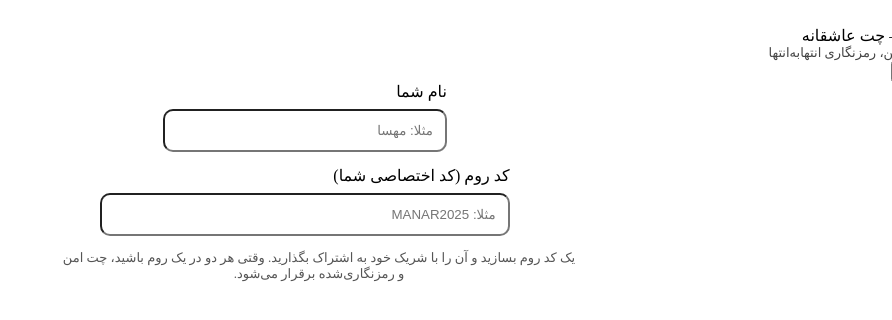
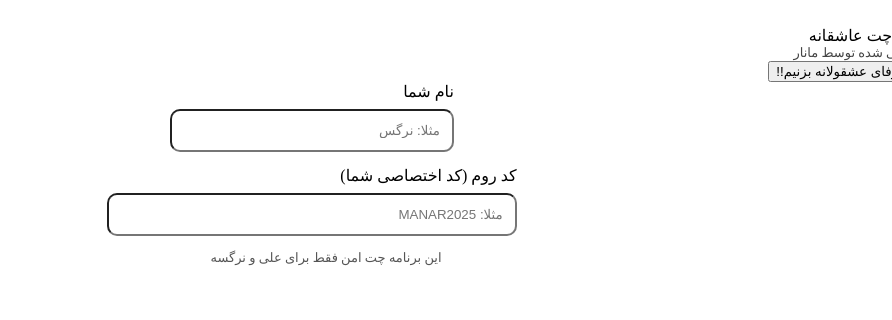
Before and after one commit to amozeshoparvaresheIT/manar-chat, a React (Vite) app in the folder frontend/: page / in a window 1280 px wide. Shown: the top 320 px of the page, without its empty margins (388-1280 px from the left). Built offline with nearby package versions, Linux system fonts and the light colour scheme; the HTML template or start-up script is replaced by a standard one.

Commit message:
change1. v2

```diff
--- a/frontend/src/App.jsx
+++ b/frontend/src/App.jsx
@@ -13,10 +13,10 @@ export default function App(){
         <div className="logoCircle">M</div>
         <div style={{flex:1}}>
           <div className="title">Manar — چت عاشقانه</div>
-          <div style={{fontSize:13,color:'#444'}}>دو نفره، امن، رمزنگاری انتها‌به‌انتها</div>
+          <div style={{fontSize:13,color:'#444'}}>برنامه نویسی شده توسط مانار</div>
         </div>
         <div style={{display:'flex',gap:8}}>
-          <button className="btn" onClick={()=>{ if(room && name) setStarted(true) }}>وارد شو</button>
+          <button className="btn" onClick={()=>{ if(room && name) setStarted(true) }}>بیا بریم حرفای عشقولانه بزنیم!!</button>
         </div>
       </div>
 
@@ -25,14 +25,14 @@ export default function App(){
           <div style={{display:'flex',flex:1,alignItems:'center',justifyContent:'center',flexDirection:'column',gap:14}}>
             <div style={{maxWidth:420}}>
               <label>نام شما</label>
-              <input value={name} onChange={e=>setName(e.target.value)} style={{width:'100%',padding:12,borderRadius:10,marginTop:8}} placeholder="مثلا: مهسا" />
+              <input value={name} onChange={e=>setName(e.target.value)} style={{width:'100%',padding:12,borderRadius:10,marginTop:8}} placeholder="مثلا: نرگس" />
             </div>
             <div style={{maxWidth:420}}>
               <label>کد روم (کد اختصاصی شما)</label>
               <input value={room} onChange={e=>setRoom(e.target.value)} style={{width:'100%',padding:12,borderRadius:10,marginTop:8}} placeholder="مثلا: MANAR2025" />
             </div>
             <div style={{color:'#555',maxWidth:520,textAlign:'center',fontSize:13}}>
-              یک کد روم بسازید و آن را با شریک خود به اشتراک بگذارید. وقتی هر دو در یک روم باشید، چت امن و رمزنگاری‌شده برقرار می‌شود.
+              این برنامه چت امن فقط برای علی و نرگسه
             </div>
           </div>
         ) : (
```
